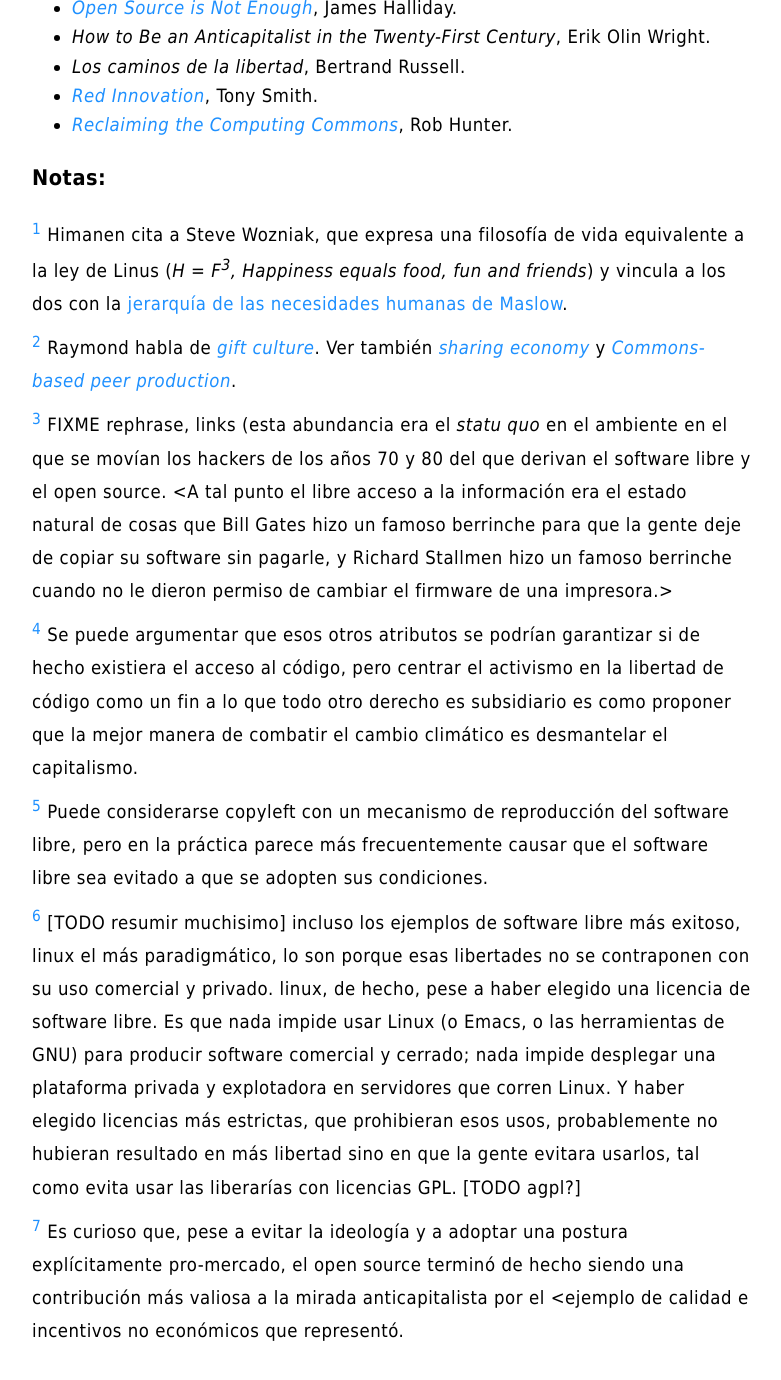
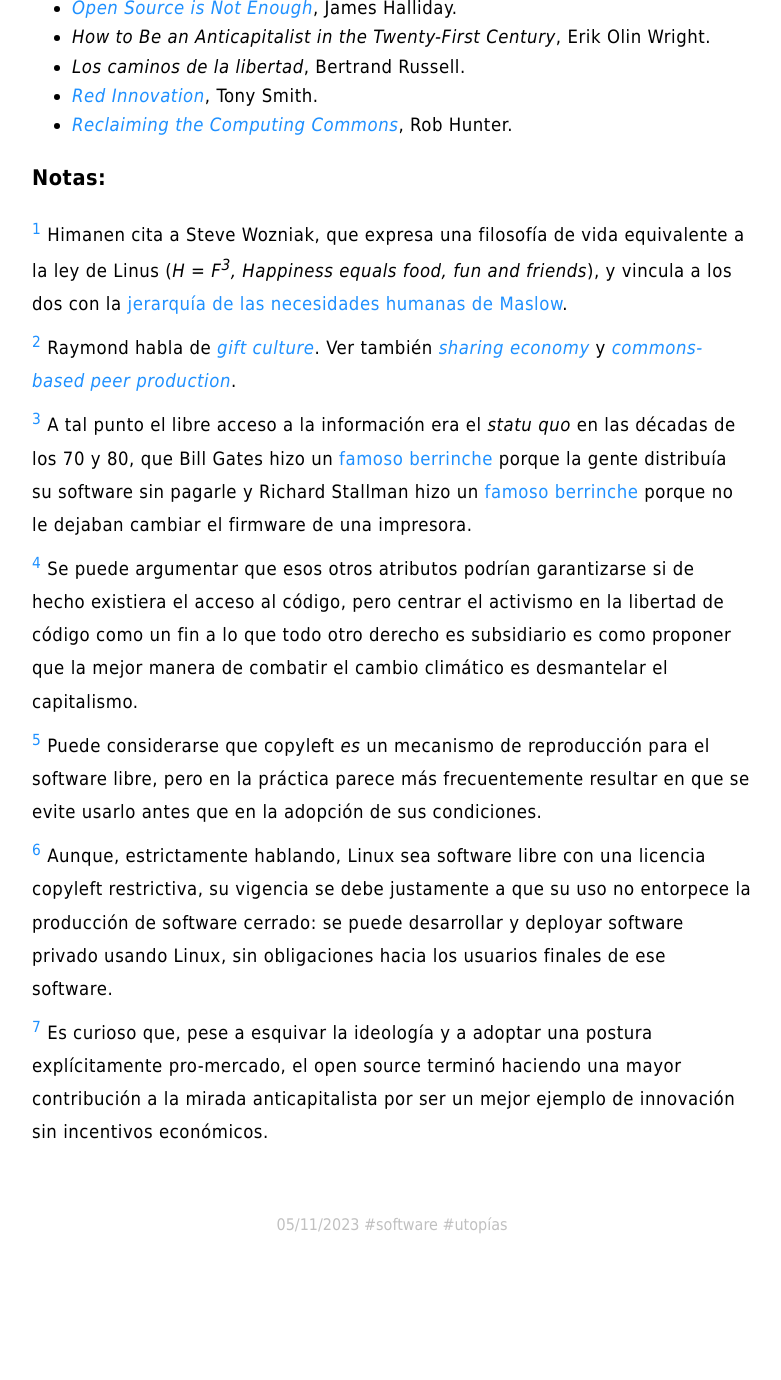
Before and after one commit to facundoolano/olano.dev, a Jekyll site: the page built from _posts/2023-11-05-derivas-del-bazar.html, in a window 1280 px wide and 1400 px high, scrolled down 10081 px. Shown: the top 1380 px of the window, without its empty margins (248-1029 px from the left). Built offline with Jekyll 4.4.1, drawn with Linux system fonts in a browser that asks for light colours; after the commit the page ends 11382 px from its top, so only the background shows below that; some of the changed text lies outside the part shown.

Commit message:
some footnotes cleanup

```diff
--- a/_posts/2023-11-05-derivas-del-bazar.html
+++ b/_posts/2023-11-05-derivas-del-bazar.html
@@ -133,7 +133,7 @@
 <h2 id="org767ea90">Libre como un taxi</h2>
 <div class="outline-text-2" id="text-org767ea90">
 <p>
-Es tentador pensar que la crisis del bazar era la consecuencia inevitable del <i>Gran Cisma</i> del software libre, que &lt;la batalla empezó a perderse&gt; cuando se optó por las licencias permisivas y pro-negocios del open source. ¿Será el copyleft la herramienta adecuada para refundar el bazar y protegerlo de los embates del mercado? Desde mi pinto de vista, por noble e inspiradora que sea, la intransigencia del software libre resulta en última instancia inocua y un poco elitista:
+Es tentador pensar que la crisis del bazar era la consecuencia inevitable del <i>Gran Cisma</i> del software libre, que la batalla empezó a perderse cuando se optó por las licencias permisivas y pro-negocios del open source. ¿Será el copyleft la herramienta adecuada para refundar el bazar y protegerlo de los embates del mercado? Desde mi pinto de vista, por noble e inspiradora que sea, la intransigencia del software libre resulta en última instancia inocua y un poco elitista:
 </p>
 
 <ol class="org-ol">
@@ -218,31 +218,32 @@
 <div id="text-footnotes">
 
 <div class="footdef"><sup><a id="fn.1" class="footnum" href="#fnr.1">1</a></sup> <div class="footpara"><p class="footpara">
-Himanen cita a Steve Wozniak, que expresa una filosofía de vida equivalente a la ley de Linus (<i>H = F<sup>3</sup>, Happiness equals food, fun and friends</i>) y vincula a los dos con la <a href="https://es.wikipedia.org/wiki/Pir%C3%A1mide_de_Maslow">jerarquía de las necesidades humanas de Maslow</a>.
+Himanen cita a Steve Wozniak, que expresa una filosofía de vida equivalente a la ley de Linus (<i>H = F<sup>3</sup>, Happiness equals food, fun and friends</i>), y vincula a los dos con la <a href="https://es.wikipedia.org/wiki/Pir%C3%A1mide_de_Maslow">jerarquía de las necesidades humanas de Maslow</a>.
 </p></div></div>
 
 <div class="footdef"><sup><a id="fn.2" class="footnum" href="#fnr.2">2</a></sup> <div class="footpara"><p class="footpara">
-Raymond habla de <a href="https://en.wikipedia.org/wiki/Gift_economy"><i>gift culture</i></a>. Ver también <a href="https://en.wikipedia.org/wiki/Sharing_economy"><i>sharing economy</i></a> y <a href="https://en.wikipedia.org/wiki/Commons-based_peer_production"><i>Commons-based peer production</i></a>.
+Raymond habla de <a href="https://en.wikipedia.org/wiki/Gift_economy"><i>gift culture</i></a>. Ver también <a href="https://en.wikipedia.org/wiki/Sharing_economy"><i>sharing economy</i></a> y <a href="https://en.wikipedia.org/wiki/Commons-based_peer_production"><i>commons-based peer production</i></a>.
 </p></div></div>
 
 <div class="footdef"><sup><a id="fn.3" class="footnum" href="#fnr.3">3</a></sup> <div class="footpara"><p class="footpara">
-FIXME rephrase, links (esta abundancia era el <i>statu quo</i> en el ambiente en el que se movían los hackers de los años 70 y 80 del que derivan el software libre y el open source. &lt;A tal punto el libre acceso a la información era el estado natural de cosas que Bill Gates hizo un famoso berrinche para que la gente deje de copiar su software sin pagarle, y Richard Stallmen hizo un famoso berrinche cuando no le dieron permiso de cambiar el firmware de una impresora.&gt;
+A tal punto el libre acceso a la información era el <i>statu quo</i> en las décadas de los 70 y 80,
+que Bill Gates hizo un <a href="https://en.wikipedia.org/wiki/An_Open_Letter_to_Hobbyists">famoso berrinche</a> porque la gente distribuía su software sin pagarle y Richard Stallman hizo un <a href="https://www.fsf.org/blogs/community/201cthe-printer-story201d-redux-a-testimonial-about-the-injustice-of-proprietary-firmware">famoso berrinche</a> porque no le dejaban cambiar el firmware de una impresora.
 </p></div></div>
 
 <div class="footdef"><sup><a id="fn.4" class="footnum" href="#fnr.4">4</a></sup> <div class="footpara"><p class="footpara">
-Se puede argumentar que esos otros atributos se podrían garantizar si de hecho existiera el acceso al código, pero centrar el activismo en la libertad de código como un fin a lo que todo otro derecho es subsidiario es como proponer que la mejor manera de combatir el cambio climático es desmantelar el capitalismo.
+Se puede argumentar que esos otros atributos podrían garantizarse si de hecho existiera el acceso al código, pero centrar el activismo en la libertad de código como un fin a lo que todo otro derecho es subsidiario es como proponer que la mejor manera de combatir el cambio climático es desmantelar el capitalismo.
 </p></div></div>
 
 <div class="footdef"><sup><a id="fn.5" class="footnum" href="#fnr.5">5</a></sup> <div class="footpara"><p class="footpara">
-Puede considerarse copyleft con un mecanismo de reproducción del software libre, pero en la práctica parece más frecuentemente causar que el software libre sea evitado a que se adopten sus condiciones.
+Puede considerarse que copyleft <i>es</i> un mecanismo de reproducción para el software libre, pero en la práctica parece más frecuentemente resultar en que se evite usarlo antes que en la adopción de sus condiciones.
 </p></div></div>
 
 <div class="footdef"><sup><a id="fn.6" class="footnum" href="#fnr.6">6</a></sup> <div class="footpara"><p class="footpara">
-[TODO resumir muchisimo] incluso los ejemplos de software libre más exitoso, linux el más paradigmático, lo son porque esas libertades no se contraponen con su uso comercial y privado. linux, de hecho, pese a haber elegido una licencia de software libre. Es que nada impide usar Linux (o Emacs, o las herramientas de GNU) para producir software comercial y cerrado; nada impide desplegar una plataforma privada y explotadora en servidores que corren Linux. Y haber elegido licencias más estrictas, que prohibieran esos usos, probablemente no hubieran resultado en más libertad sino en que la gente evitara usarlos, tal como evita usar las liberarías con licencias GPL. [TODO agpl?]
+Aunque, estrictamente hablando, Linux sea software libre con una licencia copyleft restrictiva, su vigencia se debe justamente a que su uso no entorpece la producción de software cerrado: se puede desarrollar y deployar software privado usando Linux, sin obligaciones hacia los usuarios finales de ese software.
 </p></div></div>
 
 <div class="footdef"><sup><a id="fn.7" class="footnum" href="#fnr.7">7</a></sup> <div class="footpara"><p class="footpara">
-Es curioso que, pese a evitar la ideología y a adoptar una postura explícitamente pro-mercado, el open source terminó de hecho siendo una contribución más valiosa a la mirada anticapitalista por el &lt;ejemplo de calidad e incentivos no económicos que representó.
+Es curioso que, pese a esquivar la ideología y a adoptar una postura explícitamente pro-mercado, el open source terminó haciendo una mayor contribución a la mirada anticapitalista por ser un mejor ejemplo de innovación sin incentivos económicos.
 </p></div></div>
 
 
```
Also changed, not shown: org/_posts/2023-11-05-derivas-del-bazar.org (+9 -8 lines).
